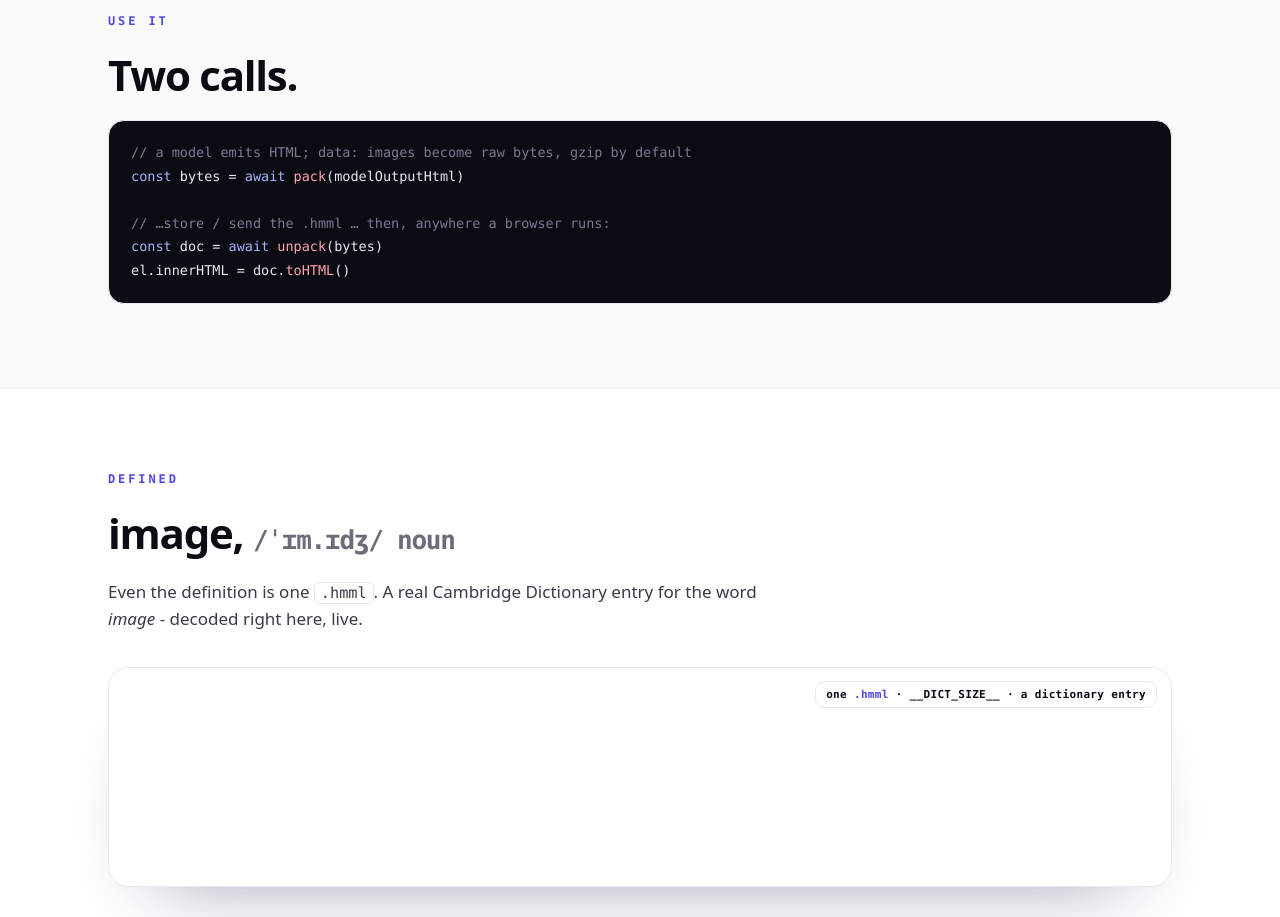
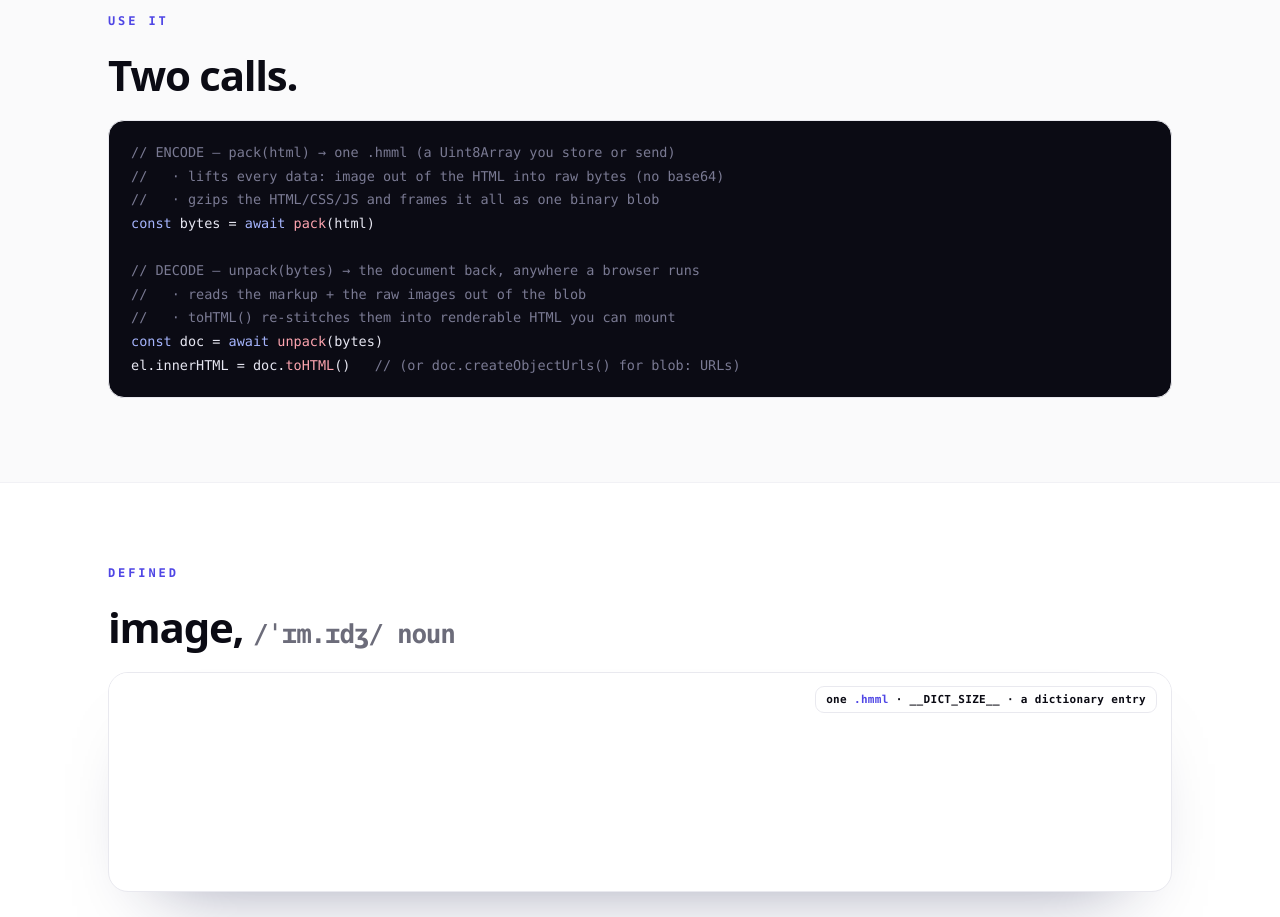
Before and after one commit to yeargun/hmml, a website: page docs/landing.html in a window 1280 px wide. Shown: the part 4680-5597 px from the top of the page. Drawn offline with Linux system fonts and the light colour scheme; no server answers.

Commit message:
site: drop dictionary blurb; make 'Two calls' example explain encode/decode behavior
Co-Authored-By: Claude Opus 4.8 (1M context) <noreply@anthropic.com>

```diff
--- a/docs/landing.html
+++ b/docs/landing.html
@@ -223,18 +223,21 @@
 <section class="alt"><div class="wrap">
   <div class="eyebrow">use it</div>
   <h2>Two calls.</h2>
-  <pre class="code"><span class="c">// a model emits HTML; data: images become raw bytes, gzip by default</span>
-<span class="k">const</span> bytes = <span class="k">await</span> <span class="f">pack</span>(modelOutputHtml)
+  <pre class="code"><span class="c">// ENCODE — pack(html) → one .hmml (a Uint8Array you store or send)</span>
+<span class="c">//   · lifts every data: image out of the HTML into raw bytes (no base64)</span>
+<span class="c">//   · gzips the HTML/CSS/JS and frames it all as one binary blob</span>
+<span class="k">const</span> bytes = <span class="k">await</span> <span class="f">pack</span>(html)
 
-<span class="c">// …store / send the .hmml … then, anywhere a browser runs:</span>
+<span class="c">// DECODE — unpack(bytes) → the document back, anywhere a browser runs</span>
+<span class="c">//   · reads the markup + the raw images out of the blob</span>
+<span class="c">//   · toHTML() re-stitches them into renderable HTML you can mount</span>
 <span class="k">const</span> doc = <span class="k">await</span> <span class="f">unpack</span>(bytes)
-el.innerHTML = doc.<span class="f">toHTML</span>()</pre>
+el.innerHTML = doc.<span class="f">toHTML</span>()   <span class="c">// (or doc.createObjectUrls() for blob: URLs)</span></pre>
 </div></section>
 
 <section><div class="wrap">
   <div class="eyebrow">defined</div>
   <h2>image, <span style="font-family:var(--mono);font-weight:600;color:var(--mut);font-size:.62em">/ˈɪm.ɪdʒ/ noun</span></h2>
-  <p class="sub">Even the definition is one <code>.hmml</code>. A real Cambridge Dictionary entry for the word <em>image</em> - decoded right here, live.</p>
   <div class="stage doc" id="dstage">
     <div class="badge">one <b>.hmml</b> · <span id="dsize">…</span> · a dictionary entry</div>
     <iframe id="dict-frame" title="Dictionary definition of image, rendered from one HMML file" scrolling="no"></iframe>
```
